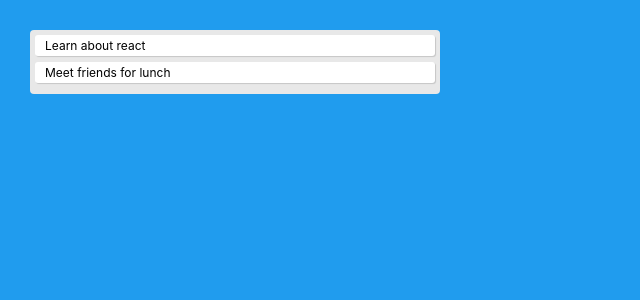
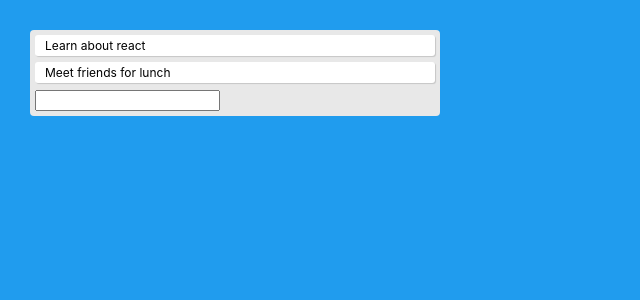
Before and after one commit to erbsutil/react-todo, a React (Create React App) app: page / in a window 1280 px wide. Shown: the top 300 px of the page, without its empty margins (0-640 px from the left). Built offline with nearby package versions, Linux system fonts and the light colour scheme.

Commit message:
Creating to-do items

```diff
--- a/src/App.js
+++ b/src/App.js
@@ -6,14 +6,42 @@
     <div className="todo">
       {todo.text}
     </div>
-  )
+  );
+}
+
+function TodoForm({ addTodo }) {
+  const [value, setValue] = React.useState("");
+
+  const handleSubmit = e => {
+    e.preventDefault();
+    if (!value) return;
+    addTodo(value);
+    setValue("");
+  };
+
+  return (
+    <form onSubmit={handleSubmit}>
+      <input
+        type="text"
+        className="input"
+        value={value}
+        onChange={e => setValue(e.target.value)}
+      />
+    </form>
+  );
 }
 
 function App() {
   const [todos, setTodos] = React.useState([
-    { text: "Learn about react"},
+    { text: "Learn about react" },
     { text: "Meet friends for lunch" }
   ]);
+
+  const addTodo = text => {
+    const newTodos = [...todos, { text }];
+    setTodos(newTodos);
+  };
+
   return (
     <div className="app">
       <div className="todo-list">
@@ -24,6 +52,7 @@
             todo={todo}
           />
         ))}
+        <TodoForm addTodo={addTodo} />
       </div>
     </div>
   );
```
